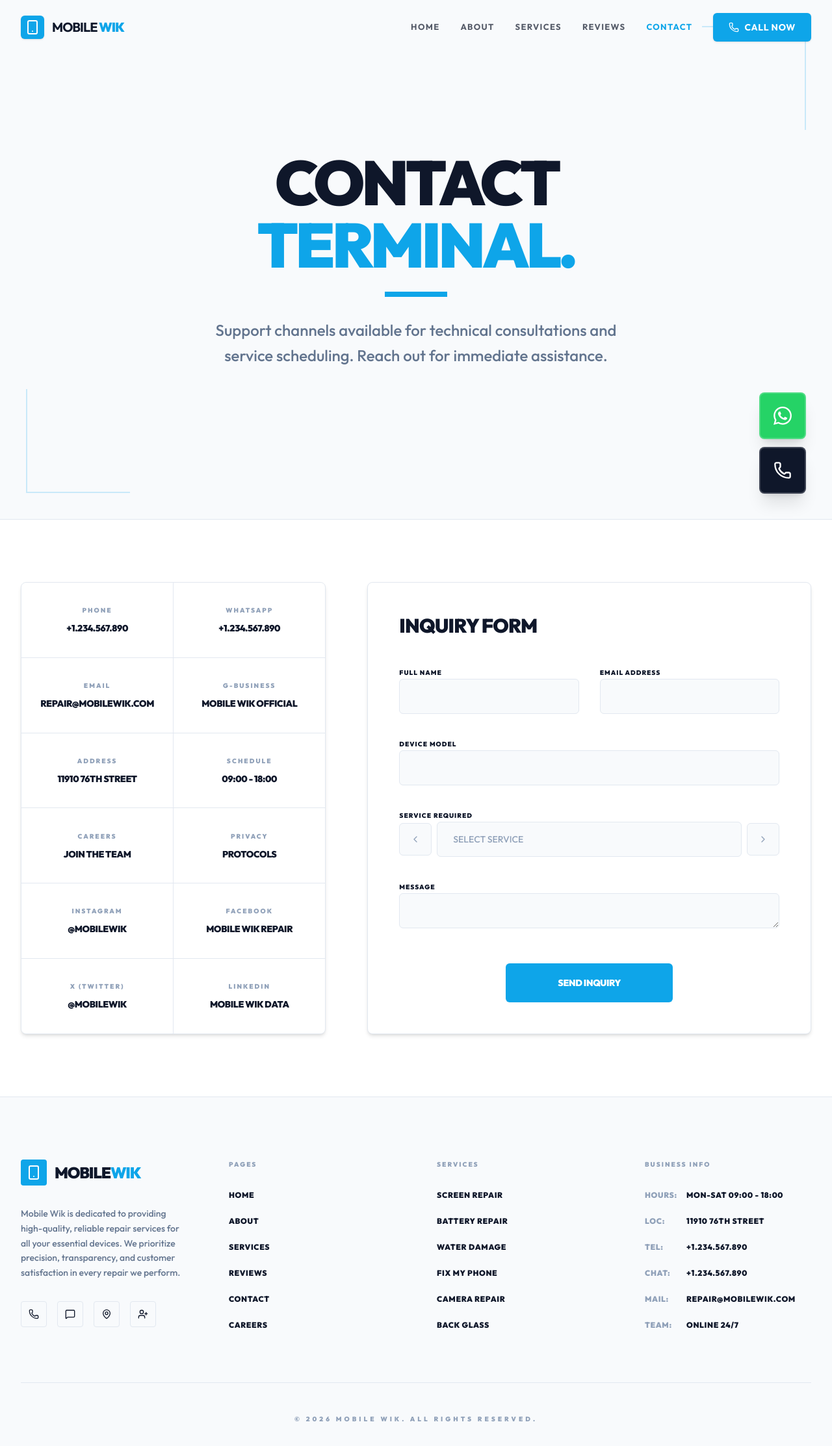
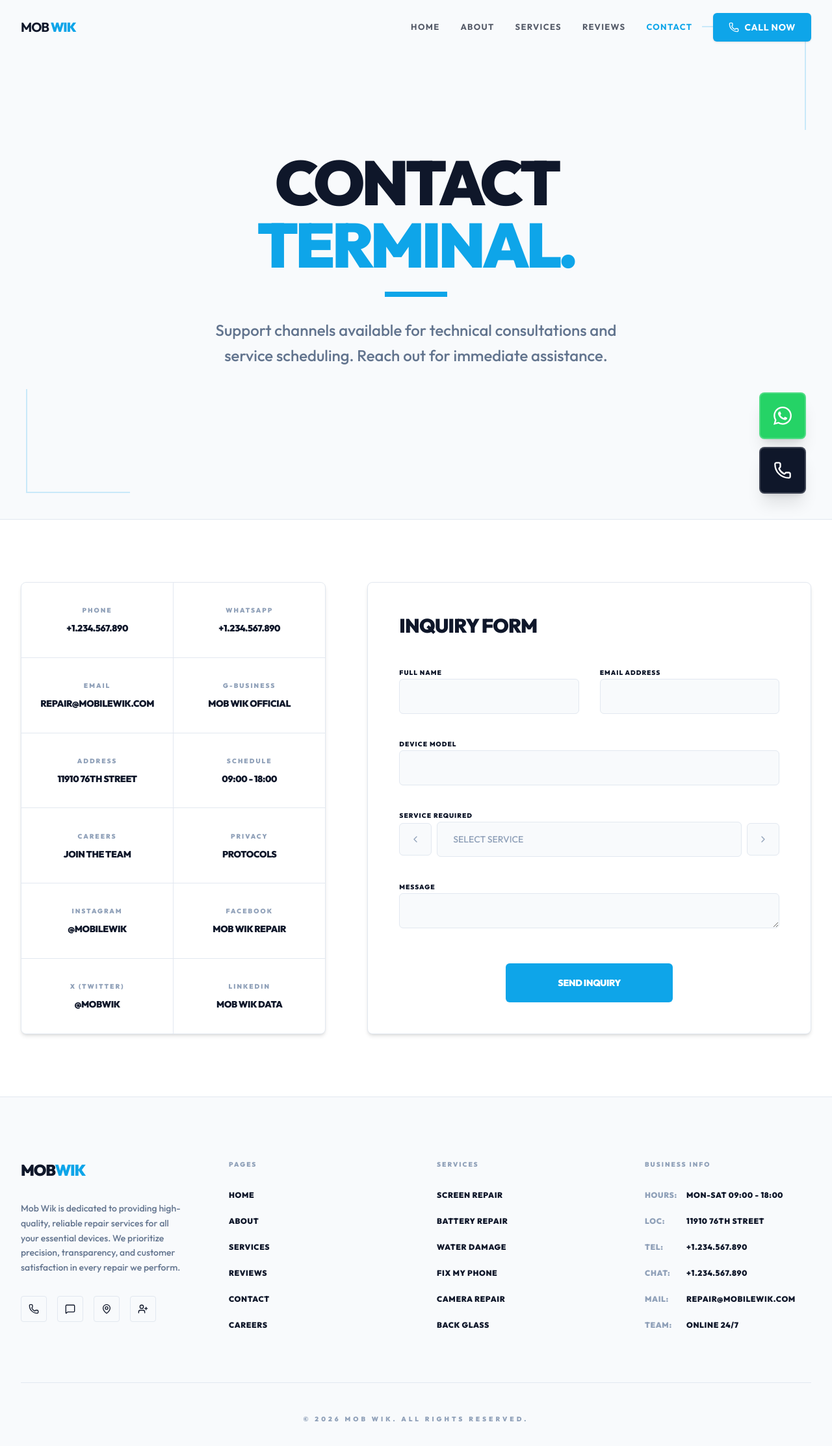
Before and after one commit to pixelwebstar/MOBWIK, a Next.js app: page /contact in a window 1280 px wide. Shown: the top 2226 px of the page at 65% size. Built offline with nearby package versions, Linux system fonts and the light colour scheme.

Commit message:
feat: Rename brand to Mob Wik and update logo styling

```diff
--- a/src/app/about/page.tsx
+++ b/src/app/about/page.tsx
@@ -13,7 +13,7 @@ export default function AboutPage() {
       <main className="flex-grow">
         <PageHero
           title="ABOUT"
-          highlight="MOBILE WIK."
+          highlight="MOB WIK."
           subtitle="A leading provider of high-precision repair services. Founded on technical excellence and customer transparency."
         />
         {/* Section 1: Overview */}
--- a/src/app/contact/page.tsx
+++ b/src/app/contact/page.tsx
@@ -54,15 +54,15 @@ function ContactContent() {
                     { label: "Phone", value: "+1.234.567.890", link: "tel:+1234567890" },
                     { label: "WhatsApp", value: "+1.234.567.890", link: "https://wa.me/1234567890" },
                     { label: "Email", value: "REPAIR@MOBILEWIK.COM", link: "mailto:repair@mobilewik.com" },
-                    { label: "G-Business", value: "MOBILE WIK OFFICIAL", link: "#" },
+                    { label: "G-Business", value: "MOB WIK OFFICIAL", link: "#" },
                     { label: "Address", value: "11910 76TH STREET", link: "https://maps.google.com/?q=11910+76th+Street" },
                     { label: "Schedule", value: "09:00 - 18:00", link: "#" },
                     { label: "Careers", value: "JOIN THE TEAM", link: "/about" },
                     { label: "Privacy", value: "PROTOCOLS", link: "/about" },
                     { label: "Instagram", value: "@MOBILEWIK", link: "#" },
-                    { label: "Facebook", value: "MOBILE WIK REPAIR", link: "#" },
-                    { label: "X (Twitter)", value: "@MOBILEWIK", link: "#" },
-                    { label: "LinkedIn", value: "MOBILE WIK DATA", link: "#" },
+                    { label: "Facebook", value: "MOB WIK REPAIR", link: "#" },
+                    { label: "X (Twitter)", value: "@MOBWIK", link: "#" },
+                    { label: "LinkedIn", value: "MOB WIK DATA", link: "#" },
                   ].map((item, i) => (
                     <a
                       key={i}
--- a/src/app/layout.tsx
+++ b/src/app/layout.tsx
@@ -8,11 +8,11 @@ const outfit = Outfit({
 });
 
 export const metadata: Metadata = {
-  title: "Premium Mobile & Tablet Repair | Mobile Wik",
+  title: "Premium Mobile & Tablet Repair | Mob Wik",
   description: "Expert repair services for all mobile phones and tablets. Screen replacement, battery repair, and water damage recovery with premium quality and warranty.",
   keywords: ["mobile repair", "phone repair", "tablet repair", "screen replacement", "battery replacement", "iPhone repair", "Samsung repair"],
   openGraph: {
-    title: "Premium Mobile & Tablet Repair | Mobile Wik",
+    title: "Premium Mobile & Tablet Repair | Mob Wik",
     description: "Fast, professional repairs for all your devices. Same-day service available.",
     type: "website",
   }
--- a/src/components/Footer.tsx
+++ b/src/components/Footer.tsx
@@ -9,14 +9,11 @@ const Footer = () => {
         <div className="grid grid-cols-1 md:grid-cols-2 lg:grid-cols-4 gap-16 mb-20">
           {/* Branding */}
           <div className="space-y-8">
-            <div className="flex items-center space-x-3">
-              <div className="w-10 h-10 bg-primary flex items-center justify-center rounded">
-                <Smartphone className="text-white w-6 h-6" />
-              </div>
-              <span className="text-2xl font-black text-secondary tracking-tighter">MOBILE<span className="text-primary">WIK</span></span>
+            <div className="flex items-center">
+              <span className="text-2xl font-black text-secondary tracking-tighter uppercase">MOB<span className="text-primary">WIK</span></span>
             </div>
             <p className="text-slate-500 font-medium leading-relaxed text-sm">
-              Mobile Wik is dedicated to providing high-quality, reliable repair services for all your essential devices. We prioritize precision, transparency, and customer satisfaction in every repair we perform.
+              Mob Wik is dedicated to providing high-quality, reliable repair services for all your essential devices. We prioritize precision, transparency, and customer satisfaction in every repair we perform.
             </p>
             <div className="flex space-x-4">
               <a href="tel:+1234567890" title="Call Us" className="w-10 h-10 border border-border flex items-center justify-center text-secondary hover:bg-primary hover:text-white transition-all rounded">
@@ -93,7 +90,7 @@ const Footer = () => {
         </div>
 
         <div className="pt-12 border-t border-border flex flex-col md:flex-row justify-center items-center text-[10px] font-black uppercase tracking-[0.4em] text-slate-400 gap-6">
-          <p>© 2026 MOBILE WIK. ALL RIGHTS RESERVED.</p>
+          <p>© 2026 MOB WIK. ALL RIGHTS RESERVED.</p>
         </div>
       </div>
 
--- a/src/components/Navbar.tsx
+++ b/src/components/Navbar.tsx
@@ -48,12 +48,9 @@ const Navbar = () => {
       <div className="max-w-7xl mx-auto px-4 sm:px-6 lg:px-8">
         <div className="flex justify-between items-center">
           {/* Logo */}
-          <Link href="/" className="flex items-center space-x-3">
-            <div className="p-1.5 bg-primary rounded-md shadow-sm">
-              <Smartphone className="w-6 h-6 text-white" />
-            </div>
+          <Link href="/" className="flex items-center">
             <span className="text-xl font-bold tracking-tighter text-secondary uppercase">
-              Mobile <span className="text-primary font-black">Wik</span>
+              Mob <span className="text-primary font-black">Wik</span>
             </span>
           </Link>
 
```
